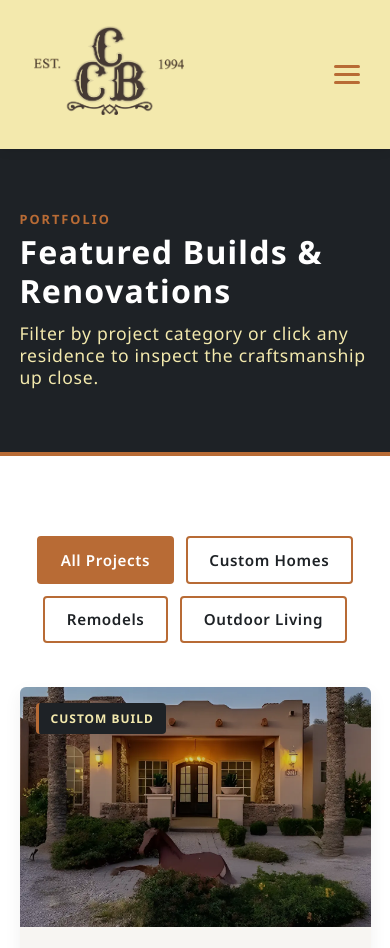
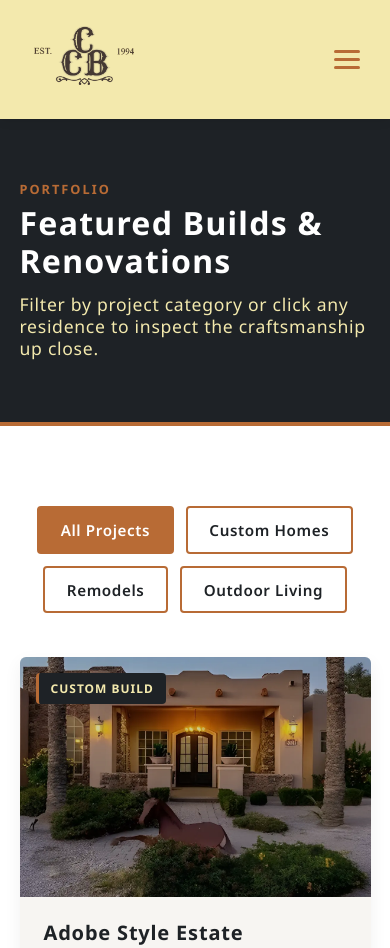
Before and after one commit to KLewers327/copper-creek-builders, a plain HTML site: page gallery.html in a window 390 px wide. Shown: the top 948 px of the page. Drawn offline with Linux system fonts and the light colour scheme.

Commit message:
fix nav logo sizes in sub page for responsiveness

```diff
--- a/styles.css
+++ b/styles.css
@@ -788,6 +788,11 @@ nav {
     width: 150px;
   }
 
+  .nav__logo--gallery,
+  .nav__logo--services {
+  width: 100px;
+}
+
   .nav__links {
     display: none;
     flex-direction: column;
```
